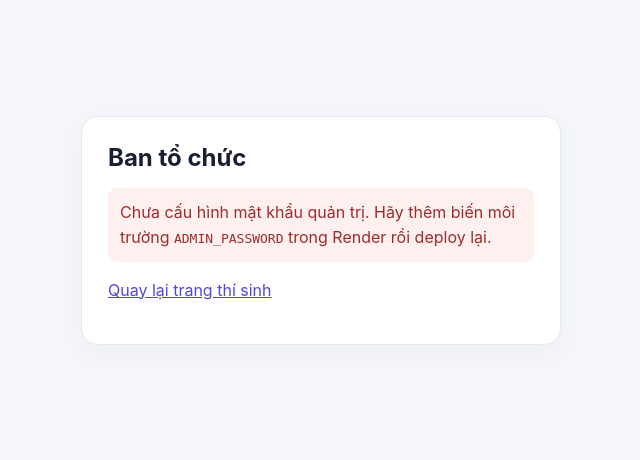
After one commit to lexuanbac-06/Thi_dau_bot_OTT_N3, a Flask app: template templates/admin_login.html in a window 1280 px wide. The commit adds this page. Shown: the top 460 px of the page, without its empty margins (319-959 px from the left). Run offline with Flask 3, Linux system fonts and the light colour scheme; the template is opened without the code that fills it, so the values that code supplies are empty.

Commit message:
UI_admin

```diff
--- a/server.py
+++ b/server.py
@@ -6,13 +6,28 @@ POST /submit     header X-Token, form file=@bot.py    -> {"ok": true}
 GET  /me         header X-Token                       -> trạng thái, bảng, thứ hạng các ngày
 GET  /leaderboard header X-Token  [?day=3]            -> BXH bảng của mình (ngày mới nhất đã chấm)
 """
-from flask import Flask, request, jsonify, render_template, send_from_directory
+import os
+import secrets
+import threading
+import uuid
+from concurrent.futures import ThreadPoolExecutor
+from functools import wraps
+
+from flask import Flask, request, jsonify, render_template, send_from_directory, session, redirect, url_for
 import tournament as T
 
 app = Flask(__name__)
 app.config["MAX_CONTENT_LENGTH"] = 70 * 1024
 app.config["TEMPLATES_AUTO_RELOAD"] = True
+app.secret_key = os.environ.get("FLASK_SECRET_KEY") or os.environ.get("ADMIN_PASSWORD")
+app.config["SESSION_COOKIE_HTTPONLY"] = True
+app.config["SESSION_COOKIE_SAMESITE"] = "Lax"
+app.config["SESSION_COOKIE_SECURE"] = bool(os.environ.get("RENDER"))
 T.init()
+
+_admin_executor = ThreadPoolExecutor(max_workers=1)
+_admin_job_lock = threading.Lock()
+_admin_job = None
 
 
 @app.get("/")
@@ -25,6 +40,145 @@ def home():
 def sample_bot():
     """Cho thí sinh xem mã nguồn bot mẫu."""
     return send_from_directory(app.root_path, "sample_bot.py", mimetype="text/plain")
+
+
+def csrf_token():
+    return session.setdefault("csrf_token", secrets.token_urlsafe(32))
+
+
+def admin_required(fn):
+    @wraps(fn)
+    def wrapped(*args, **kwargs):
+        if not session.get("is_admin"):
+            return jsonify(ok=False, error="Cần đăng nhập ban tổ chức"), 401
+        if request.method != "GET":
+            supplied = request.headers.get("X-CSRF-Token", "")
+            expected = session.get("csrf_token", "")
+            if not expected or not secrets.compare_digest(supplied, expected):
+                return jsonify(ok=False, error="Phiên thao tác hết hạn. Hãy tải lại trang admin."), 403
+        return fn(*args, **kwargs)
+    return wrapped
+
+
+@app.route("/admin", methods=["GET", "POST"])
+def admin():
+    password = os.environ.get("ADMIN_PASSWORD")
+    if not password:
+        return render_template("admin_login.html", configured=False, error=None, csrf=None), 503
+    if request.method == "POST":
+        expected = csrf_token()
+        supplied = request.form.get("csrf_token", "")
+        if not secrets.compare_digest(supplied, expected):
+            return render_template("admin_login.html", configured=True,
+                                   error="Phiên đăng nhập hết hạn. Hãy tải lại trang.",
+                                   csrf=expected), 403
+        if not secrets.compare_digest(request.form.get("password", ""), password):
+            return render_template("admin_login.html", configured=True,
+                                   error="Mật khẩu quản trị không đúng.", csrf=expected), 401
+        session.clear()
+        session["is_admin"] = True
+        csrf_token()
+        return redirect(url_for("admin"))
+    if session.get("is_admin"):
+        return render_template("admin.html", csrf=csrf_token())
+    return render_template("admin_login.html", configured=True, error=None, csrf=csrf_token())
+
+
+@app.post("/admin/logout")
+@admin_required
+def admin_logout():
+    session.clear()
+    return jsonify(ok=True)
+
+
+@app.get("/admin/api/overview")
+@admin_required
+def admin_overview():
+    return jsonify(T.admin_overview())
+
+
+@app.get("/admin/api/job")
+@admin_required
+def admin_job_status():
+    with _admin_job_lock:
+        return jsonify(_admin_job or {"state": "idle"})
+
+
+def start_admin_job(action, work):
+    global _admin_job
+    with _admin_job_lock:
+        if _admin_job and _admin_job["state"] == "running":
+            return jsonify(ok=False, error="Một thao tác quản trị khác đang chạy."), 409
+        job_id = uuid.uuid4().hex
+        _admin_job = {"id": job_id, "action": action, "state": "running"}
+        _admin_executor.submit(run_admin_job, job_id, work)
+    return jsonify(ok=True, job_id=job_id), 202
+
+
+def run_admin_job(job_id, work):
+    global _admin_job
+    try:
+        result = work()
+    except (Exception, SystemExit) as exc:
+        with _admin_job_lock:
+            if _admin_job and _admin_job["id"] == job_id:
+                _admin_job = {"id": job_id, "action": _admin_job["action"],
+                              "state": "failed", "error": f"{type(exc).__name__}: {exc}"}
+        app.logger.exception("Admin operation %s failed", job_id)
+        return
+    with _admin_job_lock:
+        if _admin_job and _admin_job["id"] == job_id:
+            _admin_job = {"id": job_id, "action": _admin_job["action"],
+                          "state": "complete", "result": result}
+
+
+def run_entry_close():
+    T.put("accepting_submissions", 0)
+    T.entry_close()
+    T.put("accepting_submissions", 1)
+    return T.admin_overview()
+
+
+def run_close_day():
+    T.put("accepting_submissions", 0)
+    T.close_day()
+    T.put("accepting_submissions", 1)
+    return T.admin_overview()
+
+
+@app.post("/admin/api/actions/<action>")
+@admin_required
+def admin_action(action):
+    overview = T.admin_overview()
+    if action == "entry-close":
+        if overview["phase"] != "entry":
+            return jsonify(ok=False, error="Chỉ có thể chấm đầu vào khi giải đang ở giai đoạn entry."), 409
+        return start_admin_job("Chấm đầu vào và chia bảng", run_entry_close)
+    if action == "close-day":
+        if overview["phase"] != "round" or overview["pending"]:
+            return jsonify(ok=False, error="Chỉ có thể chốt ngày thi khi đang ở vòng và không có ngày chờ chấm."), 409
+        return start_admin_job("Chốt bài nộp ngày thi", run_close_day)
+    if action == "grade-day":
+        if overview["phase"] != "round" or not overview["pending"]:
+            return jsonify(ok=False, error="Không có ngày thi đang chờ chấm."), 409
+        return start_admin_job("Chấm ngày thi và xét lên vòng nếu là ngày cuối", T.grade_day)
+    return jsonify(ok=False, error="Thao tác quản trị không hợp lệ."), 404
+
+
+@app.post("/admin/api/submissions")
+@admin_required
+def admin_submissions():
+    payload = request.get_json(silent=True) or {}
+    accepting = payload.get("accepting")
+    if not isinstance(accepting, bool):
+        return jsonify(ok=False, error="Trường accepting phải là true hoặc false."), 400
+    if T.get("phase", "entry") == "done" and accepting:
+        return jsonify(ok=False, error="Giải đã kết thúc, không thể mở nhận bài."), 409
+    with _admin_job_lock:
+        if _admin_job and _admin_job["state"] == "running":
+            return jsonify(ok=False, error="Không thể đổi trạng thái nhận bài khi đang chạy thao tác khác."), 409
+        T.put("accepting_submissions", int(accepting))
+        return jsonify(T.admin_overview())
 
 
 def auth():
--- /dev/null
+++ b/templates/admin_login.html
@@ -0,0 +1,39 @@
+<!doctype html>
+<html lang="vi">
+<head>
+  <meta charset="utf-8">
+  <meta name="viewport" content="width=device-width, initial-scale=1">
+  <title>Đăng nhập ban tổ chức — OTTv2</title>
+  <style>
+    :root { font-family: Inter, system-ui, "Segoe UI", sans-serif; color:#172033; background:#f4f6fb; }
+    * { box-sizing:border-box; }
+    body { max-width:520px; margin:12vh auto; padding:20px; }
+    main { background:#fff; border:1px solid #e3e8f1; border-radius:16px; padding:26px; box-shadow:0 8px 24px #1e293b08; }
+    h1 { margin:0 0 10px; font-size:1.5rem; }
+    p { color:#657188; line-height:1.55; }
+    label { display:block; font-weight:650; margin:18px 0 7px; }
+    input { width:100%; padding:12px; border:1px solid #d8deea; border-radius:9px; font:inherit; }
+    button { border:0; background:#4f46e5; color:white; padding:11px 15px; border-radius:9px; font:inherit; font-weight:700; cursor:pointer; margin-top:15px; }
+    .error { padding:12px; border-radius:9px; background:#fff0f0; color:#a12b2b; }
+    a { color:#4f46e5; }
+  </style>
+</head>
+<body>
+  <main>
+    <h1>Ban tổ chức</h1>
+    {% if not configured %}
+      <p class="error">Chưa cấu hình mật khẩu quản trị. Hãy thêm biến môi trường <code>ADMIN_PASSWORD</code> trong Render rồi deploy lại.</p>
+    {% else %}
+      <p>Đăng nhập để quản lý cuộc thi. Dùng mật khẩu quản trị do chủ dự án cấu hình.</p>
+      {% if error %}<p class="error" role="alert">{{ error }}</p>{% endif %}
+      <form method="post" action="/admin">
+        <input type="hidden" name="csrf_token" value="{{ csrf }}">
+        <label for="password">Mật khẩu quản trị</label>
+        <input id="password" name="password" type="password" autocomplete="current-password" required autofocus>
+        <button type="submit">Đăng nhập</button>
+      </form>
+    {% endif %}
+    <p><a href="/">Quay lại trang thí sinh</a></p>
+  </main>
+</body>
+</html>
--- a/templates/index.html
+++ b/templates/index.html
@@ -41,7 +41,7 @@
   </style>
 </head>
 <body>
-  <header><div><div class="brand">OTTv2 · BOT TOURNAMENT</div><h1>Thi đấu bot</h1><p>Đăng ký, nộp bot Python và theo dõi kết quả thi đấu.</p></div></header>
+  <header><div><div class="brand">OTTv2 · BOT TOURNAMENT</div><h1>Thi đấu bot</h1><p>Đăng ký, nộp bot Python và theo dõi kết quả thi đấu.</p></div><a href="/admin">Ban tổ chức</a></header>
   <div id="notice" role="status"></div>
   <main class="grid">
     <section class="card" id="register-card">
--- a/tournament.py
+++ b/tournament.py
@@ -97,6 +97,8 @@ def submit(name, src):
     ph = get("phase", "entry")
     if ph not in ("entry", "round"):
         raise ValueError("Cuộc thi không nhận bài lúc này")
+    if get("accepting_submissions", "1") != "1":
+        raise ValueError("Ban tổ chức đang tạm đóng nhận bài")
     u = q("select status from users where name=?", (name,))[0]
     if ph == "round" and u["status"] != "active":
         raise ValueError("Bạn đã bị loại")
@@ -293,6 +295,48 @@ def leaderboard(name, day=None):
                                (rnd, day, m[0]["grp"]))]
 
 
+def admin_overview():
+    phase = get("phase", "entry")
+    rnd = int(get("round", 0) or 0)
+    day = int(get("day", 0) or 0)
+    pending = int(get("pending", 0) or 0)
+    submission_day = 0 if phase == "entry" else day
+    submissions = {
+        row["name"]: row["submitted"]
+        for row in q(
+            "select name,1 submitted from subs where rnd=? and day=?",
+            (0 if phase == "entry" else rnd, submission_day),
+        )
+    }
+    members = {
+        row["name"]: row["grp"]
+        for row in q("select name,grp from member where rnd=?", (rnd,))
+    } if rnd else {}
+    entrants = []
+    for row in q("select name,status,entry from users order by name"):
+        name = row["name"]
+        entrants.append({
+            "name": name,
+            "status": row["status"],
+            "entry": row["entry"],
+            "group": members.get(name),
+            "has_bot": latest(name) is not None,
+            "submitted": bool(submissions.get(name)),
+        })
+    return {
+        "phase": phase,
+        "round": rnd or None,
+        "day": day or None,
+        "pending": pending or None,
+        "accepting_submissions": get("accepting_submissions", "1") == "1",
+        "counts": {
+            row["status"]: row["count"]
+            for row in q("select status,count(*) count from users group by status")
+        },
+        "entrants": entrants,
+    }
+
+
 # ---------------- CLI ----------------
 def main():
     global DAYS, MIN_DAYS, MATCHES
```
Also changed, not shown: templates/admin.html (added, +112 -0 lines), tests/test_admin.py (added, +151 -0 lines), README.md, ott.db.
